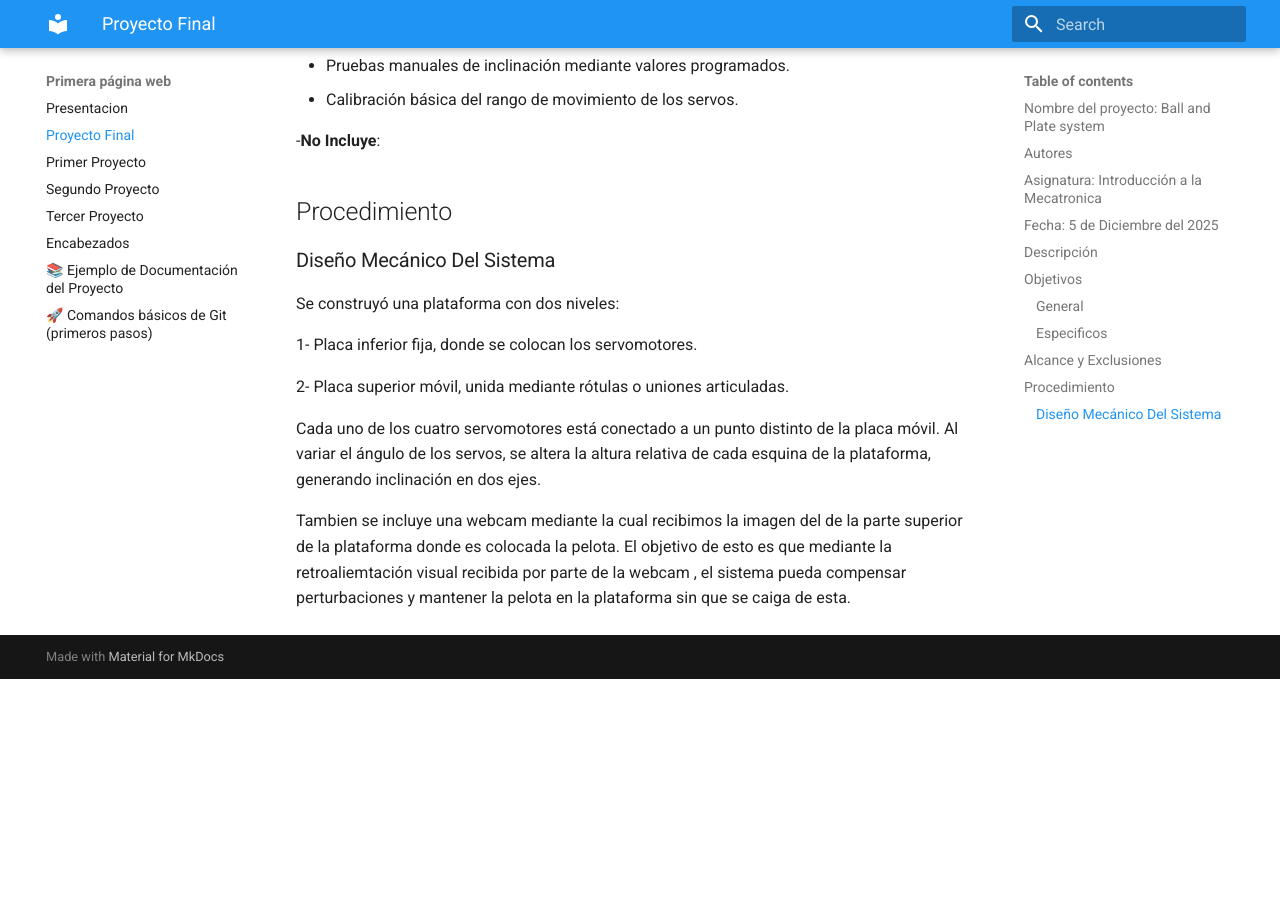
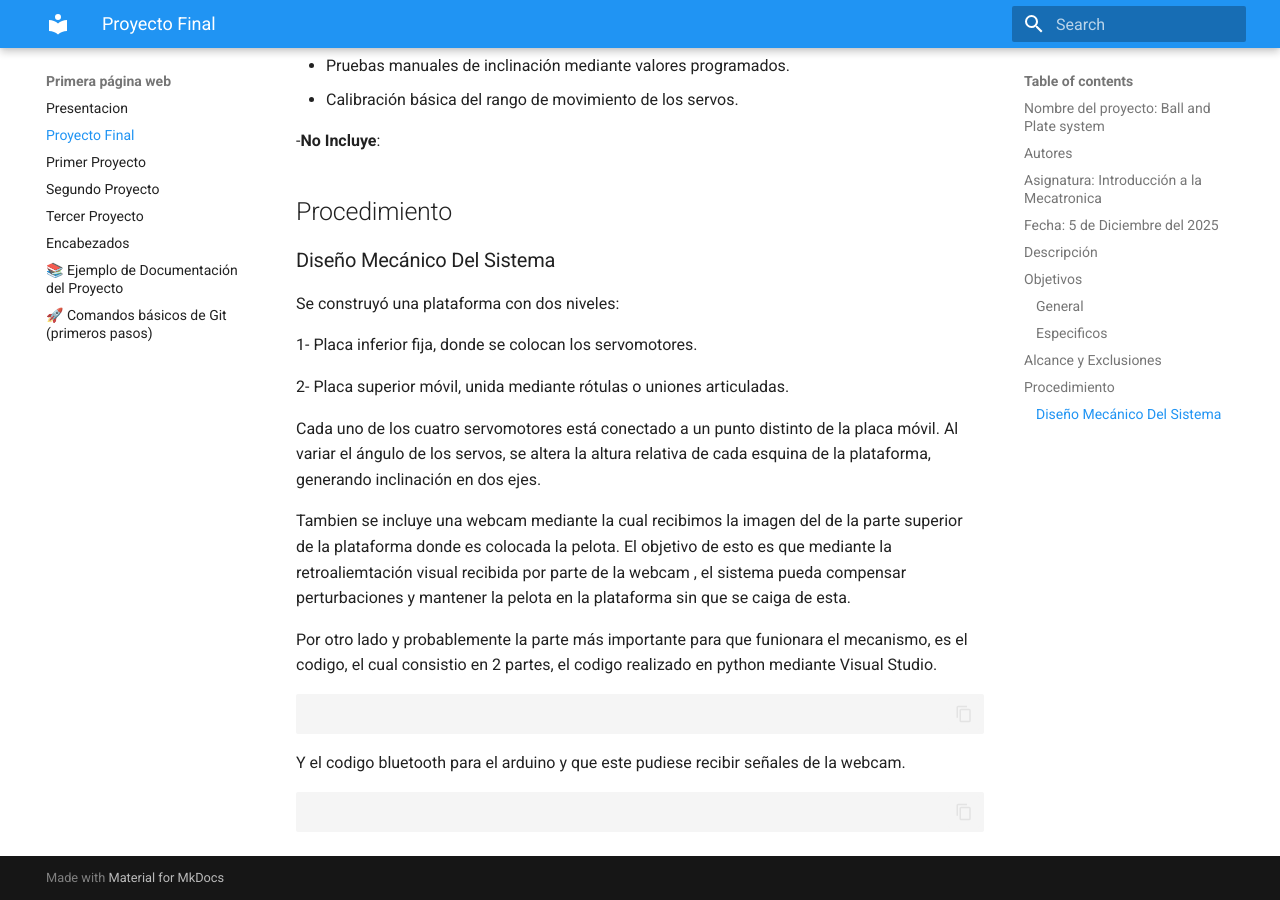
Before and after one commit to Rodrigo-ZC/ZC-ARCHS, an MkDocs documentation site: the page built from docs/Ball_and_plade_system.md, in a window 1280 px wide and 900 px high, scrolled down 1512 px. Built offline with MkDocs 1.6.1 and Material for MkDocs 9.7.7, drawn with Linux system fonts in a browser that asks for light colours; before the commit the page ends 2191 px from its top, so only the background shows below that.

Commit message:
Update Ball_and_plade_system.md

````diff
--- a/docs/Ball_and_plade_system.md
+++ b/docs/Ball_and_plade_system.md
@@ -58,3 +58,16 @@ Se construyó una plataforma con dos niveles:
 Cada uno de los cuatro servomotores está conectado a un punto distinto de la placa móvil. Al variar el ángulo de los servos, se altera la altura relativa de cada esquina de la plataforma, generando inclinación en dos ejes.
 
 Tambien se incluye una webcam mediante la cual recibimos la imagen del de la parte superior de la plataforma donde es colocada la pelota. El objetivo de esto es que mediante la retroaliemtación visual recibida por parte de la webcam , el sistema pueda compensar perturbaciones y mantener la pelota en la plataforma sin que se caiga de esta.
+
+Por otro lado y probablemente la parte más importante para que funionara el mecanismo, es el codigo, el cual consistio en 2 partes, el codigo realizado en python mediante Visual Studio.
+
+```cpp
+
+```
+
+Y el codigo bluetooth para el arduino y que este pudiese recibir señales de la webcam.
+
+
+```cpp
+
+```
````
